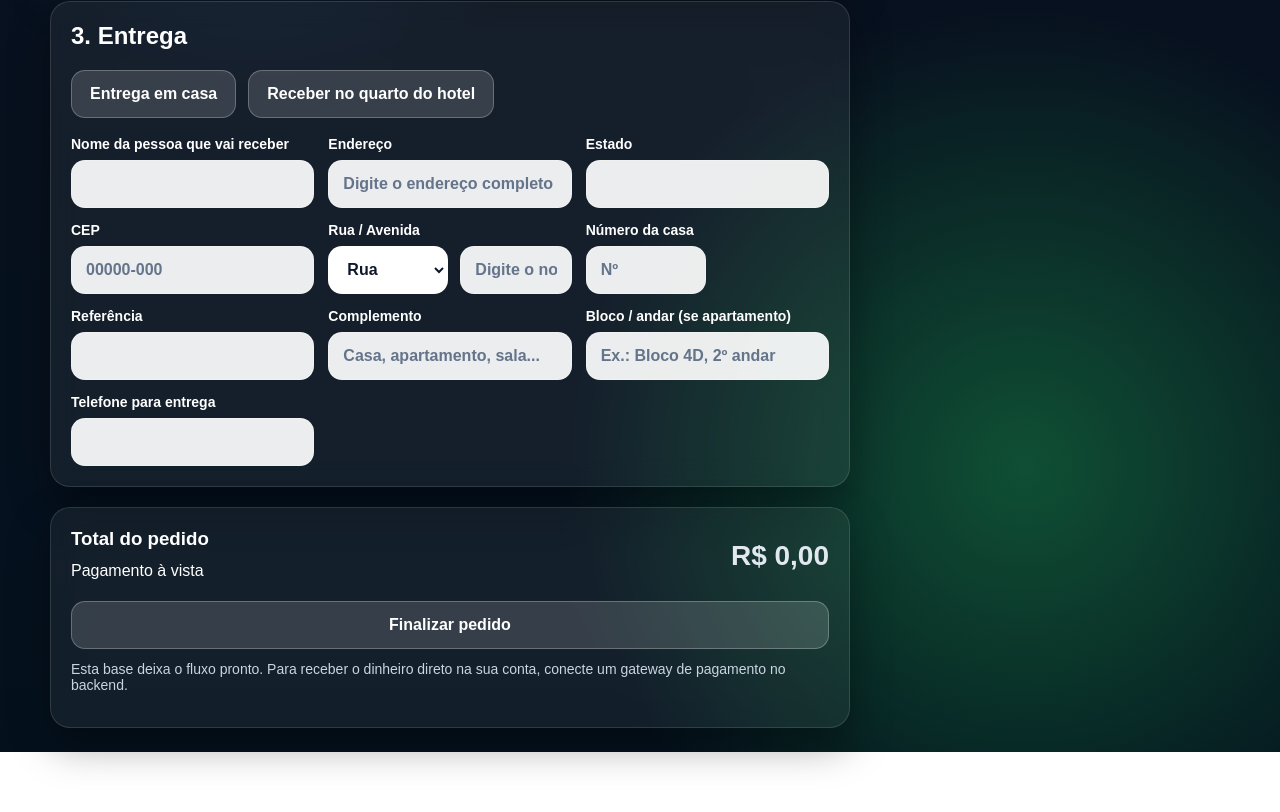
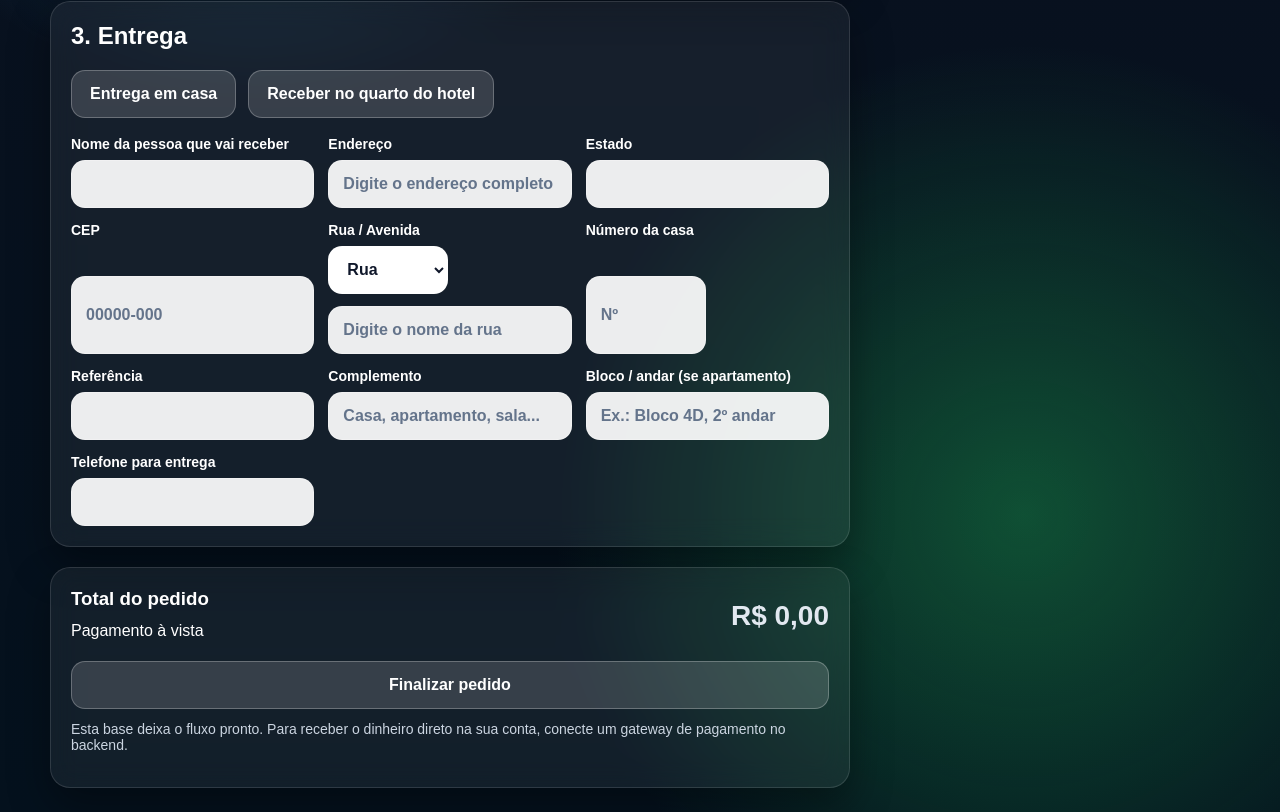
Before and after one commit to mateuseduardo250/Taua-Store, a Next.js app: page /checkout in a window 1280 px wide. Shown: the part 673-1485 px from the top of the page. Before the commit the page ends 1425 px from the top, so only its background shows below. Built offline with nearby package versions, Linux system fonts and the light colour scheme.

Commit message:
Update CheckoutForm.tsx

```diff
--- a/src/components/checkout/CheckoutForm.tsx
+++ b/src/components/checkout/CheckoutForm.tsx
@@ -224,7 +224,7 @@ export function CheckoutForm() {
 <div className="field">
   <label>Rua / Avenida</label>
 
-  <div style={{ display: 'flex', gap: 12 }}>
+  <div style={{ display: 'grid', gap: 12 }}>
 
     {/* SELECT pequeno */}
     <select style={{ width: 120 }}>
```
